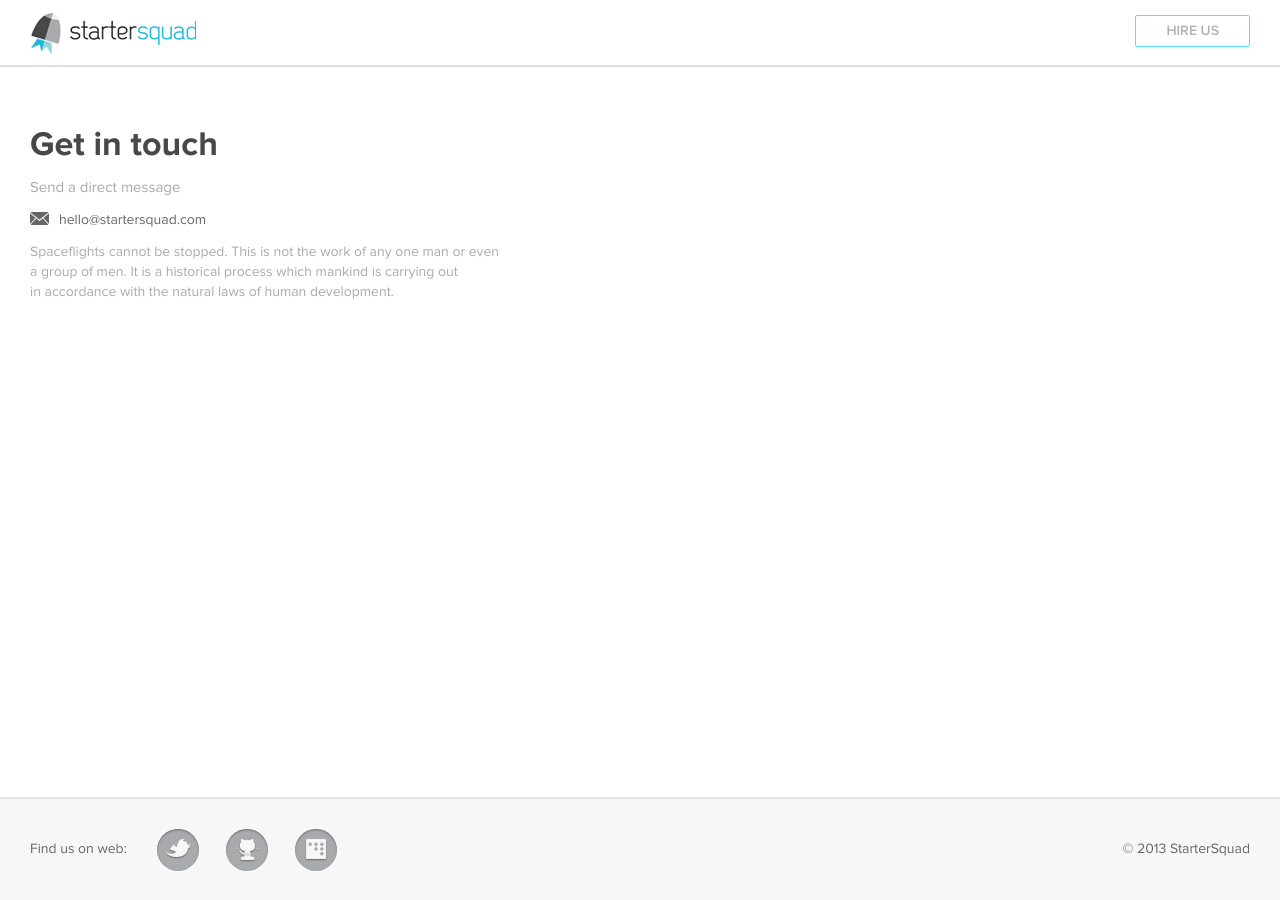
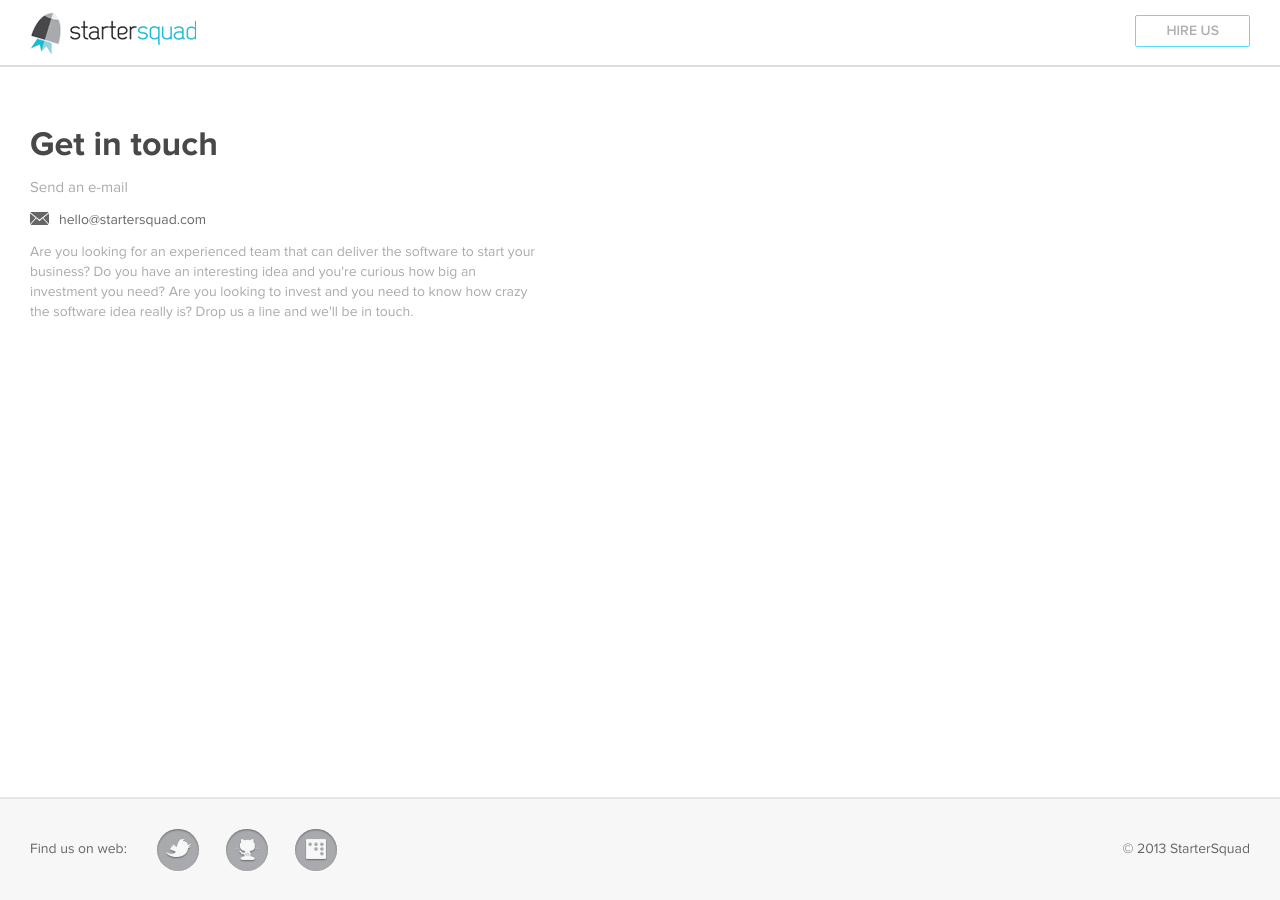
Before and after one commit to StarterSquad/startersquad.com, a Jekyll site: the page built from contacts/index.html, in a window 1280 px wide. Built offline with Jekyll 4.4.1, drawn with Linux system fonts in a browser that asks for light colours; nearby versions of some CDN libraries.

Commit message:
Fixes lorem ipsum contact page

```diff
--- a/contacts/index.html
+++ b/contacts/index.html
@@ -8,9 +8,17 @@ menu_index: 4
   <div class="contacts-message">
     <div class="contacts-message-column">
       <h1>Get in&nbsp;touch</h1>
-      <p class="contacts-message-lead">Send a&nbsp;direct message</p>
+
+      <p class="contacts-message-lead">Send an&nbsp;e-mail</p>
+
       <p><a class="contacts-link" href="mailto:hello@startersquad.com">hello@startersquad.com</a></p>
-      <p>Spaceflights cannot be&nbsp;stopped. This is&nbsp;not the work of&nbsp;any one man or&nbsp;even a&nbsp;group of&nbsp;men. It&nbsp;is&nbsp;a&nbsp;historical process which mankind is&nbsp;carrying out in&nbsp;accordance with the natural laws of&nbsp;human development.</p>
+
+      <p>
+        Are you looking for an experienced team that can deliver the software to start your business? Do you have an
+        interesting idea and you're curious how big an investment you need? Are you looking to invest and you need to
+        know how crazy the software idea really is? Drop us a line and we'll be in touch.
+      </p>
+
     </div>
     <div class="contacts-message-column">
       <!--{% include contact/google-form.html %}-->
```
